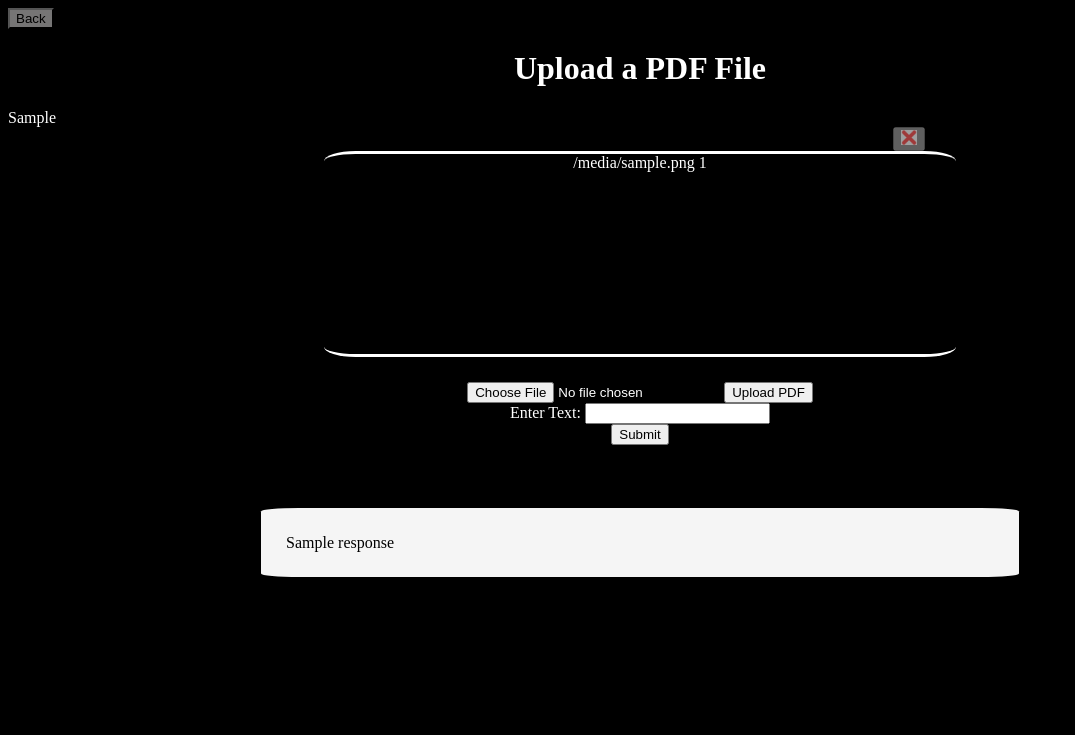
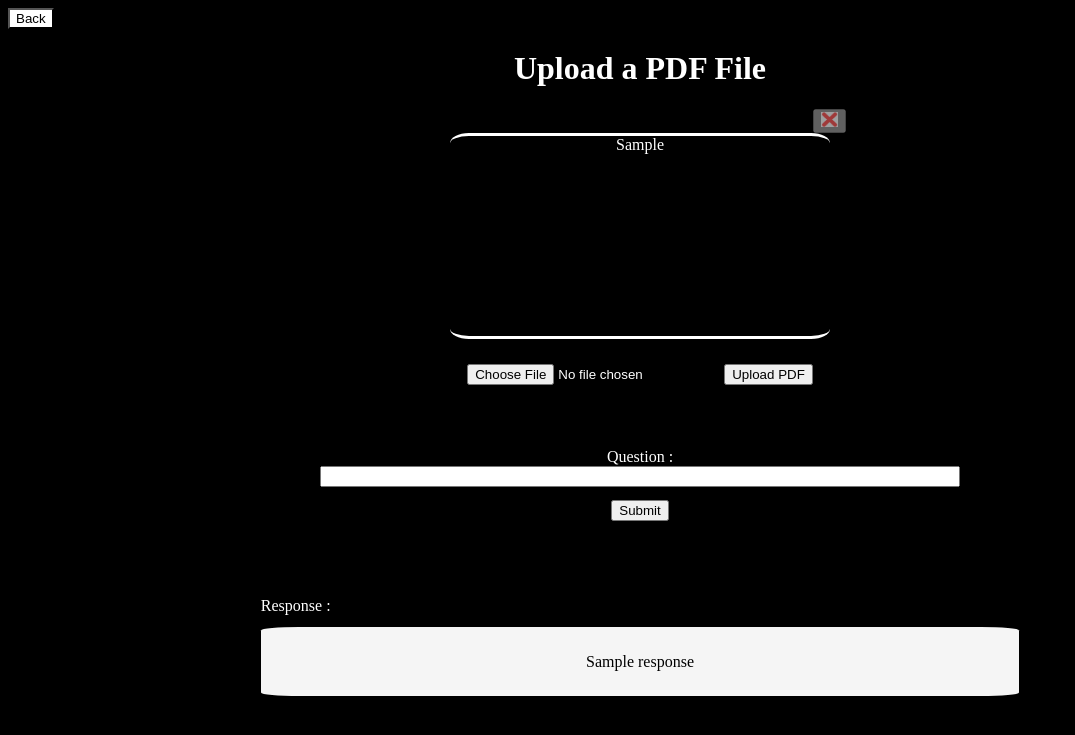
Before and after one commit to Kunal-Shaw-097/MyPortfolio, a Django app: template PDF_QNA/templates/pdf.html in a window 1280 px wide. Shown: the top 735 px of the page, without its empty margins (0-1075 px from the left). Run offline with Django 5.2, Linux system fonts and the light colour scheme; tables that the repository leaves empty hold one stand-in row (values such as "Sample post"); the template is opened without the code that fills it: values that come from a table or form of the project are taken from there, most other values are stand-ins (such as "Sample title", 1, 10 or a date in 2020).

Commit message:
front-end changes

```diff
--- a/PDF_QNA/forms.py
+++ b/PDF_QNA/forms.py
@@ -1,4 +1,4 @@
 from django import forms
 
 class Qform(forms.Form):
-    text_input = forms.CharField(label='Enter Text', max_length=100)
+    text_input = forms.CharField(label='', max_length=100, required= True)
--- a/PDF_QNA/static/css/styles2.css
+++ b/PDF_QNA/static/css/styles2.css
@@ -1,45 +1,36 @@
-#back_button{
-    color: black;
-    background-color: rgb(118, 117, 117);
+#back_button_form{
+    text-align: left;
 }
 
-#display_pdf{
+#pdf_disp_block{
     text-align: center;
     border-top : solid;
     border-bottom : solid;
     border-radius: 5%;
-    margin : 0% 25% 2% 25%;
+    margin : 0% 35% 2% 35%;
     height : 200px;
 }
 
-#pdfup{
-    text-align: center;
-}
-
-h1{
-    text-align: center;
+#resp_block{
+    border: 1px;
+    border-radius: 5%;
+    background-color: whitesmoke;
+    color: black;
+    margin: 1% 20% 5% 20%;
+    padding : 2%;
 }
 
 body{
+    text-align: center;
     background-color: black;
     color : white;
 }
 
-#pdf {
-    text-align: center;
-}
 
-#respblock{
-    border: 1px;
-    border-radius: 5%;
-    background-color: whitesmoke;
+#back_button_icon{
     color: black;
-    margin: 5% 20% 5% 20%;
-    padding : 2%;
-}
+    background-color: rgb(255, 255, 255);
 
-#reupload{
-    margin : 0% 20% 0% 70%;
 }
 
 #crs_icon{
@@ -52,3 +43,33 @@
     background-blend-mode: lighten;
     opacity: 0.4;
 }
+
+#reupload{
+    margin : 0% 0% 0% 30%;
+}
+
+.errorlist{
+    list-style-type: none;
+}
+
+#question{
+    margin : 5% 0% 5% 0;
+}
+
+#question button{
+    margin : 1%
+}
+
+#pdf_icon{
+    margin : 5% 0% 5% 0%;
+    height: 50%;
+}
+
+#txt{
+    text-align: left;
+    margin : 0% 0% 0% 20%;
+}
+
+#id_text_input{
+    width: 50%;
+}
--- a/PDF_QNA/templates/pdf.html
+++ b/PDF_QNA/templates/pdf.html
@@ -8,14 +8,11 @@
     <title>Document</title>
 </head>
 <body>
-    <form  action="{% url 'portfolio:index' %}" method="POST" enctype="multipart/form-data">
+    <form  id = 'back_button_form' action="{% url 'portfolio:index' %}" method="POST" enctype="multipart/form-data">
         {% csrf_token %}
-        <button id = 'back_button' type="submit">Back</button>
+        <button id = 'back_button_icon' type="submit">Back</button>
     </form>
     <h1>Upload a PDF File</h1>
-    {% if noupload_msg %}
-    <div>{{ noupload_msg }}</div>
-    {% endif %}
     <form id= 'reupload' action="{% url 'PDF_QNA:upload_pdf' %}" method="POST" enctype="multipart/form-data">
         {% csrf_token %}
         {% if not uploaded %}
@@ -24,10 +21,16 @@
         <button type="submit"><img id='crs_icon' src="{% static 'download.png' %}  " alt=""></button>
         {% endif %}
     </form>
-    <div id ='display_pdf'>
+    <div id ='pdf_disp_block'>
+        {% if uploaded %}
+        <img id='pdf_icon' src="{% static 'pdf.png' %}  " alt="">
         <div> {{ file_name }} {{ file_size }}</div>
+        {% endif %}
+        {% if noupload_msg %}
+        <div>{{ noupload_msg }}</div>
+        {% endif %}
     </div>
-    <div id = 'pdfup'>
+    <div>
         <form  action="{% url 'PDF_QNA:upload_pdf' %}" method="POST" enctype="multipart/form-data">
             {% csrf_token %}
             <input type="file"  name="pdf_file" accept="application/pdf">
@@ -38,15 +41,18 @@
             {% endif %}
         </form>
 
-        <form action="{% url 'PDF_QNA:qna' %}" method="POST" novalidate>
+        <form id = 'question' action="{% url 'PDF_QNA:qna' %}" method="POST" novalidate>
             {% csrf_token %}
+            <div>Question :</div>
             {{ form }}
             <button type="submit">Submit</button>
         </form>
     </div>
-
-    <div id = 'respblock'>
-        {{ response }}
+    <div>
+        <div id = 'txt'> Response  :</div>
+        <div id = 'resp_block'>
+            {{ response }}
+        </div>
     </div>
 
 </body>
--- a/PDF_QNA/views.py
+++ b/PDF_QNA/views.py
@@ -42,7 +42,7 @@
 
 def upload_pdf(request):
     if request.method == 'POST':
-        form = Qform(request.POST)
+        form = Qform()
         request.session['uploaded'] = False
         if 'pdf_file' in request.FILES :
             f = request.FILES['pdf_file']
@@ -85,7 +85,6 @@
                 "uploaded" : request.session['uploaded']
                 }
         return render(request, "pdf.html", context=context)
-
 
 def qna(request):
     form = Qform(request.POST)
--- a/portfolio/templates/index.html
+++ b/portfolio/templates/index.html
@@ -3,13 +3,14 @@
 <html>
 <head>
     <title>My Portfolio</title>
+    <link rel="stylesheet" href="{% static 'css/styles.css' %}">
 </head>
 <body>
 
     <div class="header">
         <h1>My Portfolio</h1>
     </div>
-    <link rel="stylesheet" href="{% static 'css/styles.css' %}">
+
     <div class="navigation">
         <!-- Navigation Links -->
         <a href="#home">Home</a> |
```
Also changed, not shown: PDF_QNA/static/pdf.png (added).
